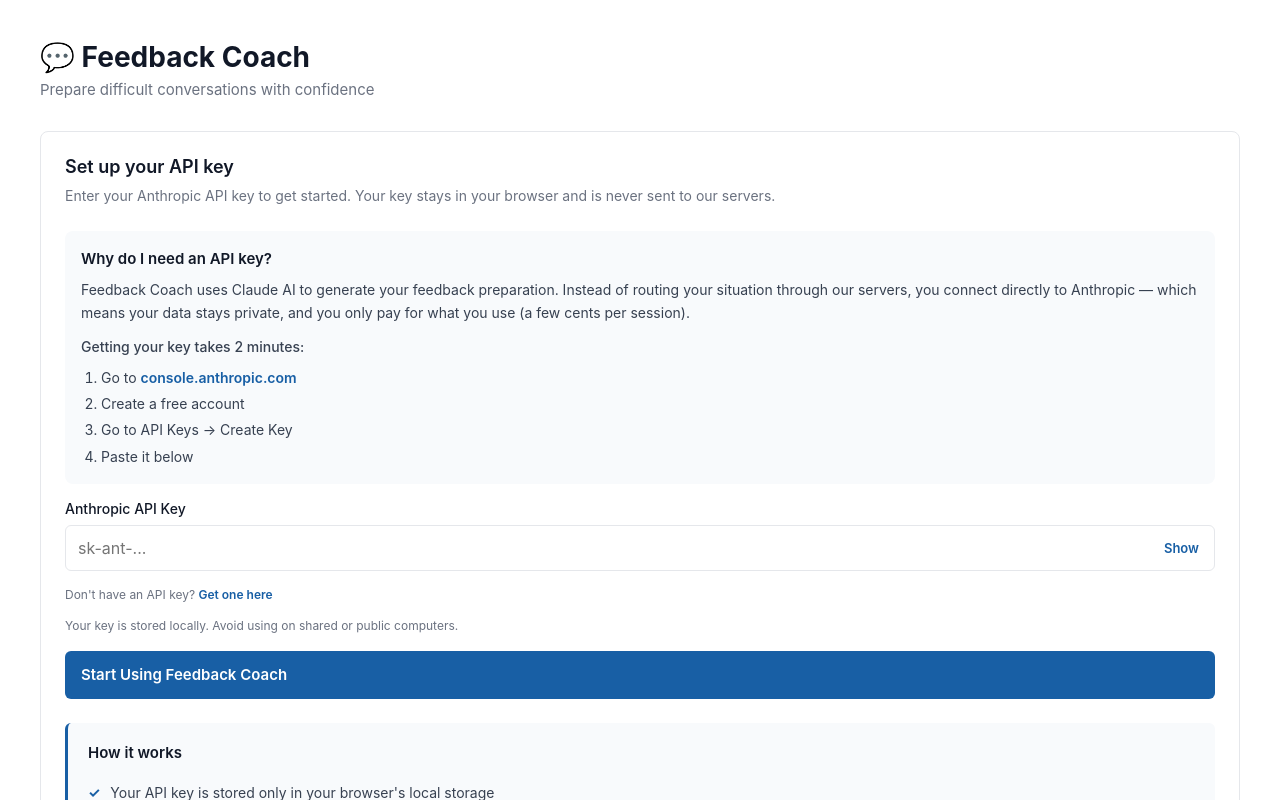
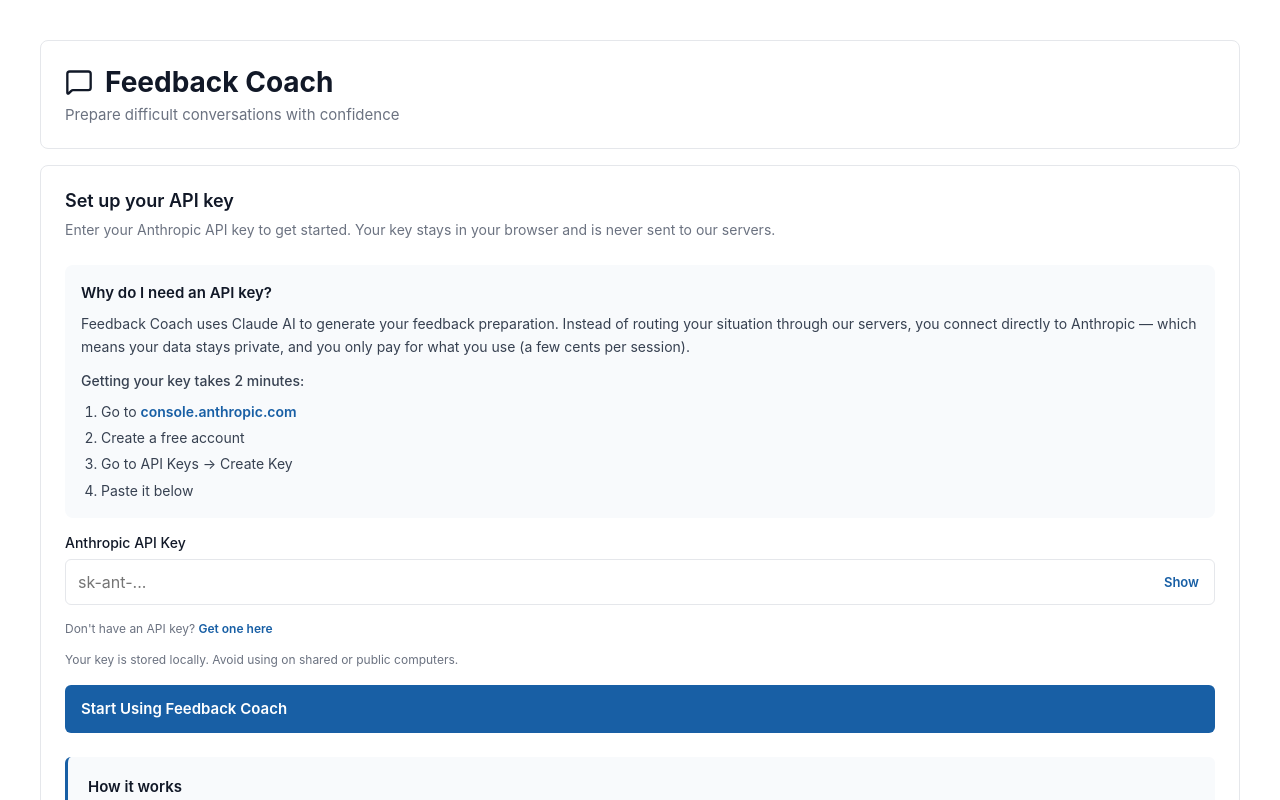
Before and after one commit to WieSoe/feedback-coach, a React (Vite) app: page / in a window 1280 px wide. Shown: the top 800 px of the page. Built offline with nearby package versions, Linux system fonts and the light colour scheme.

Commit message:
feat: show defuse my words only for manager reporting situation

```diff
--- a/package.json
+++ b/package.json
@@ -9,6 +9,7 @@
     "preview": "vite preview"
   },
   "dependencies": {
+    "lucide-react": "^1.8.0",
     "react": "^18.2.0",
     "react-dom": "^18.2.0",
     "react-markdown": "^10.1.0",
--- a/src/App.css
+++ b/src/App.css
@@ -4,7 +4,11 @@
 }
 
 .app-header {
-  margin-bottom: 32px;
+  background: #ffffff;
+  border: 0.5px solid #e5e7eb;
+  border-radius: 12px;
+  padding: 24px;
+  margin-bottom: 16px;
 }
 
 .app-header h1 {
@@ -12,6 +16,12 @@
   font-weight: 700;
   color: #111827;
   margin-bottom: 6px;
+}
+
+.app-header-title {
+  display: flex;
+  align-items: center;
+  gap: 12px;
 }
 
 .app-header p {
--- a/src/App.jsx
+++ b/src/App.jsx
@@ -1,4 +1,5 @@
 import { useState } from 'react'
+import { MessageSquare } from 'lucide-react'
 import FeedbackForm from './components/FeedbackForm'
 import FeedbackOutput from './components/FeedbackOutput'
 import FeedbackHistory from './components/FeedbackHistory'
@@ -429,8 +430,11 @@
 
   return (
     <div className="app">
-      <header className="app-header">
-        <h1>💬 Feedback Coach</h1>
+      <header className="app-header card">
+        <h1 className="app-header-title">
+          <MessageSquare width={28} height={28} />
+          <span>Feedback Coach</span>
+        </h1>
         <p>Prepare difficult conversations with confidence</p>
       </header>
 
--- a/src/components/FeedbackForm.jsx
+++ b/src/components/FeedbackForm.jsx
@@ -1,4 +1,5 @@
 import { useEffect, useState } from 'react'
+import { PenLine, Zap, Sparkles } from 'lucide-react'
 import '../styles/FeedbackForm.css'
 
 const FRAMEWORKS = [
@@ -158,7 +159,10 @@
 
   return (
     <div className="feedback-form card">
-      <h2>📝 Prepare Your Feedback</h2>
+      <h2 className="feedback-form-title">
+        <PenLine width={28} height={28} />
+        <span>Prepare Your Feedback</span>
+      </h2>
 
       <form onSubmit={handleSubmit} noValidate>
         <div className="form-group output-language-group">
@@ -287,7 +291,7 @@
             }
           />
 
-          {!isSelf && formData.description.length >= 10 && (
+          {isManagerAboutSomeone && formData.description.length >= 10 && (
             <>
               <button
                 type="button"
@@ -295,7 +299,14 @@
                 onClick={handleNeutralizeClick}
                 disabled={neutralizingLoading}
               >
-                {neutralizingLoading ? '⏳ Analyzing...' : '� Defuse my words'}
+                {neutralizingLoading ? (
+                  '⏳ Analyzing...'
+                ) : (
+                  <>
+                    <Zap style={{ display: 'inline', verticalAlign: 'middle', marginRight: '6px', width: '16px', height: '16px' }} />
+                    Defuse my words
+                  </>
+                )}
               </button>
 
               <div className="neutralization-explanation-wrapper">
@@ -368,8 +379,8 @@
           <p className="char-counter">{formData.description.length} / 2000 characters</p>
         </div>
 
-        <button type="submit" className="primary" disabled={loading}>
-          {loading ? '⏳ Generating...' : '✨ Generate Feedback Preparation'}
+          <button type="submit" className="primary" disabled={loading}>
+            {loading ? '⏳ Generating...' : <><Sparkles style={{ display: 'inline', verticalAlign: 'middle', marginRight: '6px', width: '16px', height: '16px' }} /> Generate Feedback Preparation</>}
         </button>
       </form>
     </div>
--- a/src/components/FeedbackHistory.jsx
+++ b/src/components/FeedbackHistory.jsx
@@ -1,4 +1,5 @@
 import '../styles/FeedbackHistory.css'
+import { Clock, X, Trash2 } from 'lucide-react'
 
 const FRAMEWORK_SHORT = {
   sbi: 'SBI',
@@ -22,7 +23,7 @@
         onClick={onToggle}
         aria-expanded={isOpen}
       >
-        {isOpen ? `▾ History (${entries.length})` : `▸ History (${entries.length})`}
+        <Clock style={{ display: 'inline', verticalAlign: 'middle', marginRight: '6px', width: '16px', height: '16px' }} /> History ({entries.length})
       </button>
 
       {!isOpen && entries.length === 0 && (
@@ -71,7 +72,7 @@
                       onDelete(entry.id)
                     }}
                   >
-                    x
+                    <X style={{ width: '16px', height: '16px' }} />
                   </button>
                 </div>
               ))}
@@ -84,7 +85,7 @@
               className="history-clear"
               onClick={onClearAll}
             >
-              Clear all history
+              <Trash2 style={{ display: 'inline', verticalAlign: 'middle', marginRight: '6px', width: '16px', height: '16px' }} /> Clear all history
             </button>
           )}
         </>
--- a/src/components/FeedbackOutput.jsx
+++ b/src/components/FeedbackOutput.jsx
@@ -1,6 +1,7 @@
 import { useState, useRef, useEffect } from 'react'
 import ReactMarkdown from 'react-markdown'
 import remarkGfm from 'remark-gfm'
+import { Lightbulb, Copy, RotateCcw, MessageSquare } from 'lucide-react'
 import '../styles/FeedbackOutput.css'
 
 const FRAMEWORK_LABELS = {
@@ -60,9 +61,9 @@
         onClick={onReset}
         aria-label="Start new feedback and clear current output"
       >
-        ↩ Start new feedback
+          <RotateCcw style={{ display: 'inline', verticalAlign: 'middle', marginRight: '6px', width: '16px', height: '16px' }} /> Start new feedback
       </button>
-      <h2>💡 Your Feedback Preparation</h2>
+      <h2><Lightbulb style={{ display: 'inline', verticalAlign: 'middle', marginRight: '8px', width: '20px', height: '20px' }} /> Your Feedback Preparation</h2>
 
       <div className="output-meta">
         <p><strong>Framework:</strong> {frameworkLabel}</p>
@@ -86,12 +87,12 @@
 
       <div className="output-actions">
         <button className="primary" onClick={copyToClipboard}>
-          📋 Copy to Clipboard
+          <Copy style={{ display: 'inline', verticalAlign: 'middle', marginRight: '6px', width: '16px', height: '16px' }} /> Copy to Clipboard
         </button>
       </div>
 
       <div className="tips-box">
-        <h4>💬 Tips for the Conversation</h4>
+        <h4><MessageSquare style={{ display: 'inline', verticalAlign: 'middle', marginRight: '6px', width: '16px', height: '16px' }} /> Tips for the Conversation</h4>
         <ul>
           <li>Practice the opening line out loud</li>
           <li>Listen more than you talk</li>
```
Also changed, not shown: src/index.css (+9 -0 lines), src/styles/FeedbackForm.css (+15 -0 lines), 1 other file (tests, documents, lock files or other folders).
